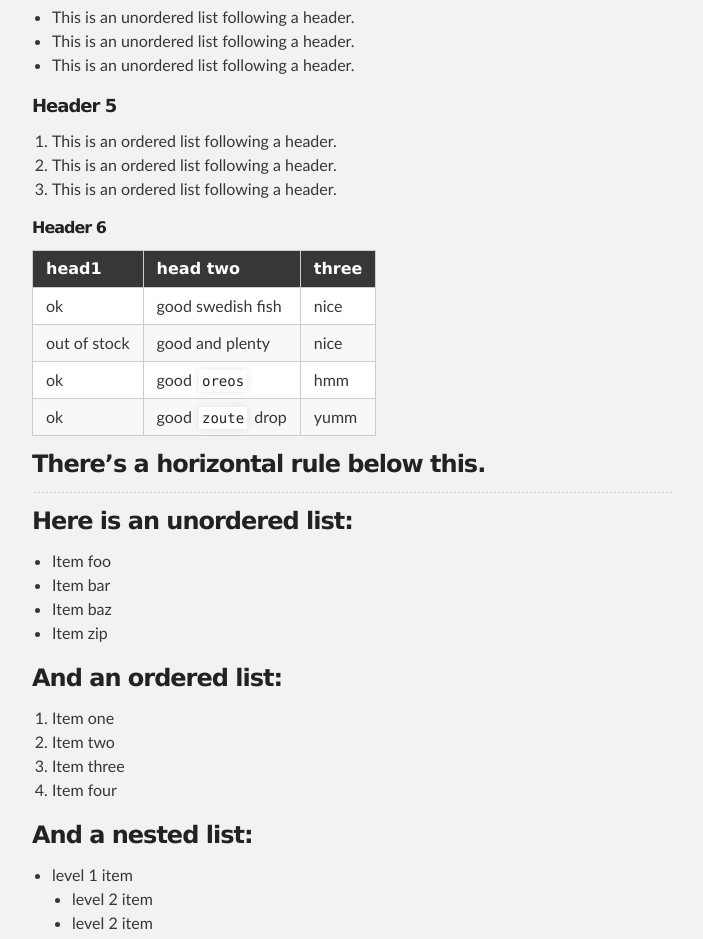
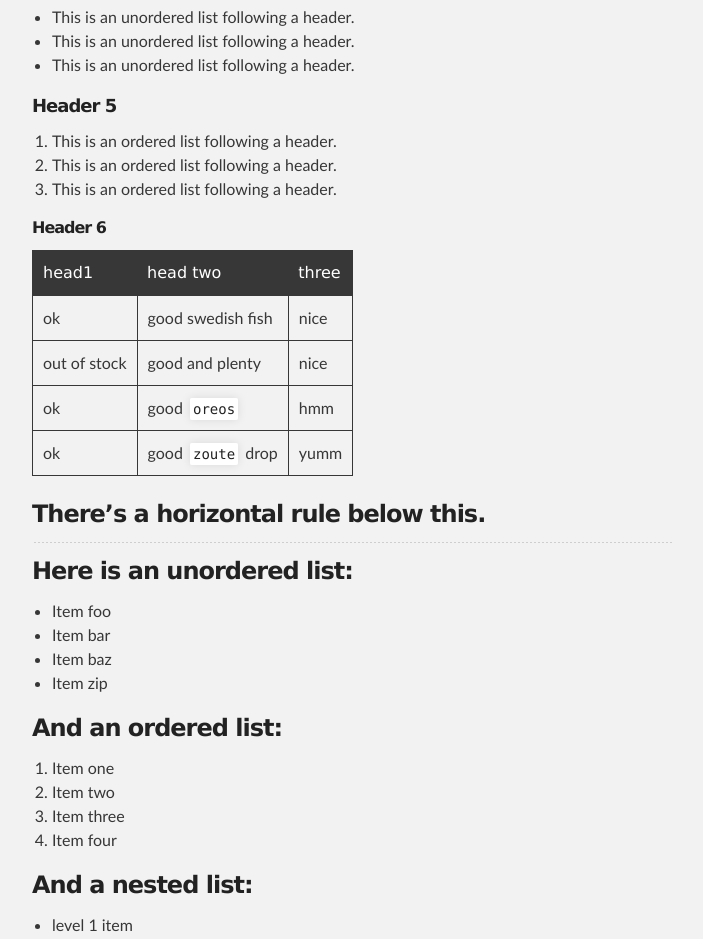
Before and after one commit to djm89uk/djm89uk.github.io, a Jekyll site: the page built from another-page.md, in a window 1280 px wide. Shown: the part 1258-2197 px from the top of the page, without its empty margins (288-991 px from the left). Built offline with Jekyll 4.4.1, drawn with Linux system fonts in a browser that asks for light colours; Markdown is read by kramdown in place of the engine named in the settings.

Commit message:
Update jekyll-theme-slate.scss

```diff
--- a/_sass/jekyll-theme-slate.scss
+++ b/_sass/jekyll-theme-slate.scss
@@ -229,29 +229,10 @@ hr {
 }
 
 table {
-  padding: 0; }
-  table tr {
-    border-top: 1px solid #cccccc;
-    background-color: white;
-    margin: 0;
-    padding: 0; }
-    table tr:nth-child(2n) {
-      background-color: #f8f8f8; }
-    table tr th {
-      font-weight: bold;
-      border: 1px solid #cccccc;
-      text-align: left;
-      margin: 0;
-      padding: 6px 13px; }
-    table tr td {
-      border: 1px solid #cccccc;
-      text-align: left;
-      margin: 0;
-      padding: 6px 13px; }
-    table tr th :first-child, table tr td :first-child {
-      margin-top: 0; }
-    table tr th :last-child, table tr td :last-child {
-      margin-bottom: 0; }
+  border: 1px solid #373737;
+  margin-bottom: 20px;
+  text-align: left;
+ }
 
 th {
   font-family: 'Lucida Grande', 'Helvetica Neue', Helvetica, Arial, sans-serif;
```
